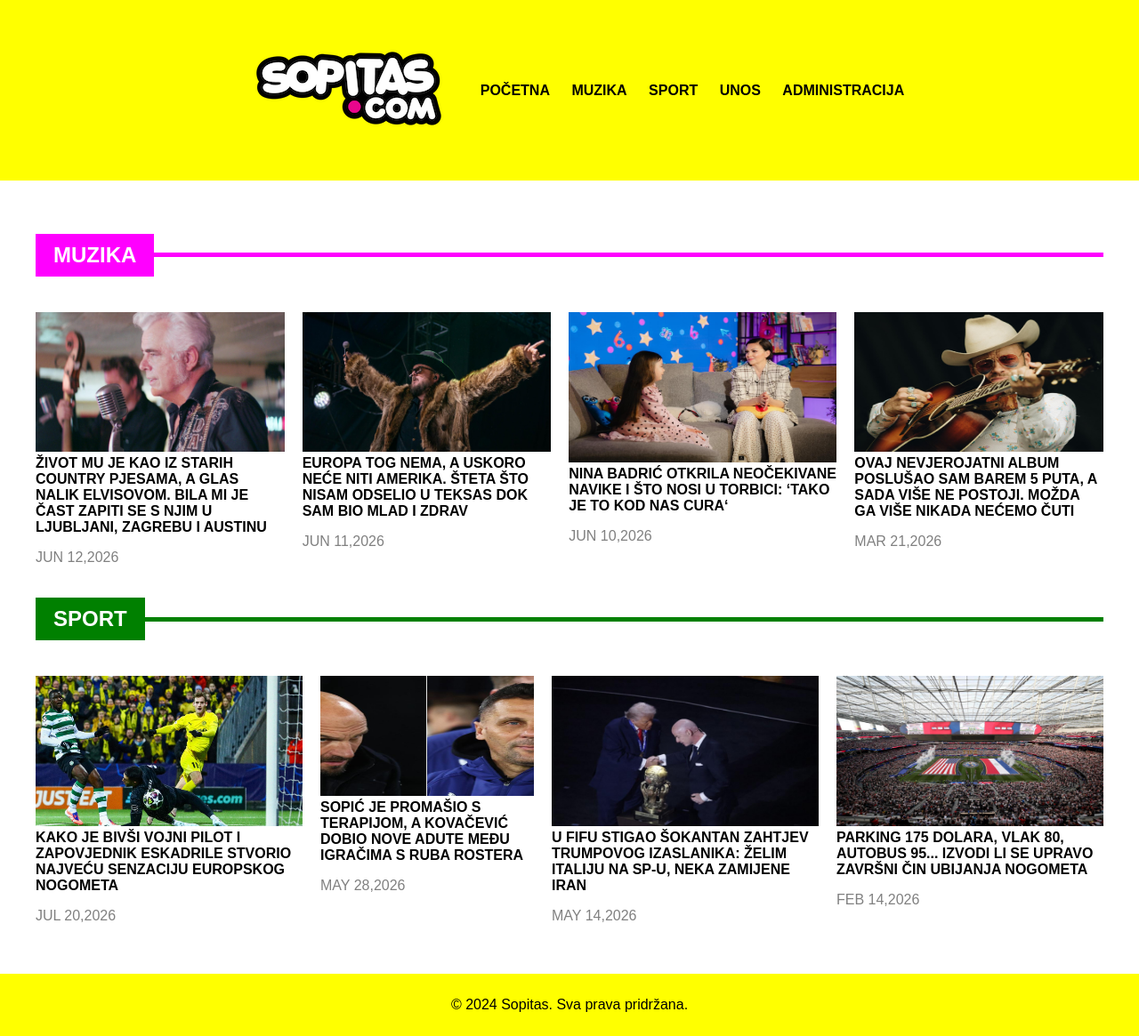
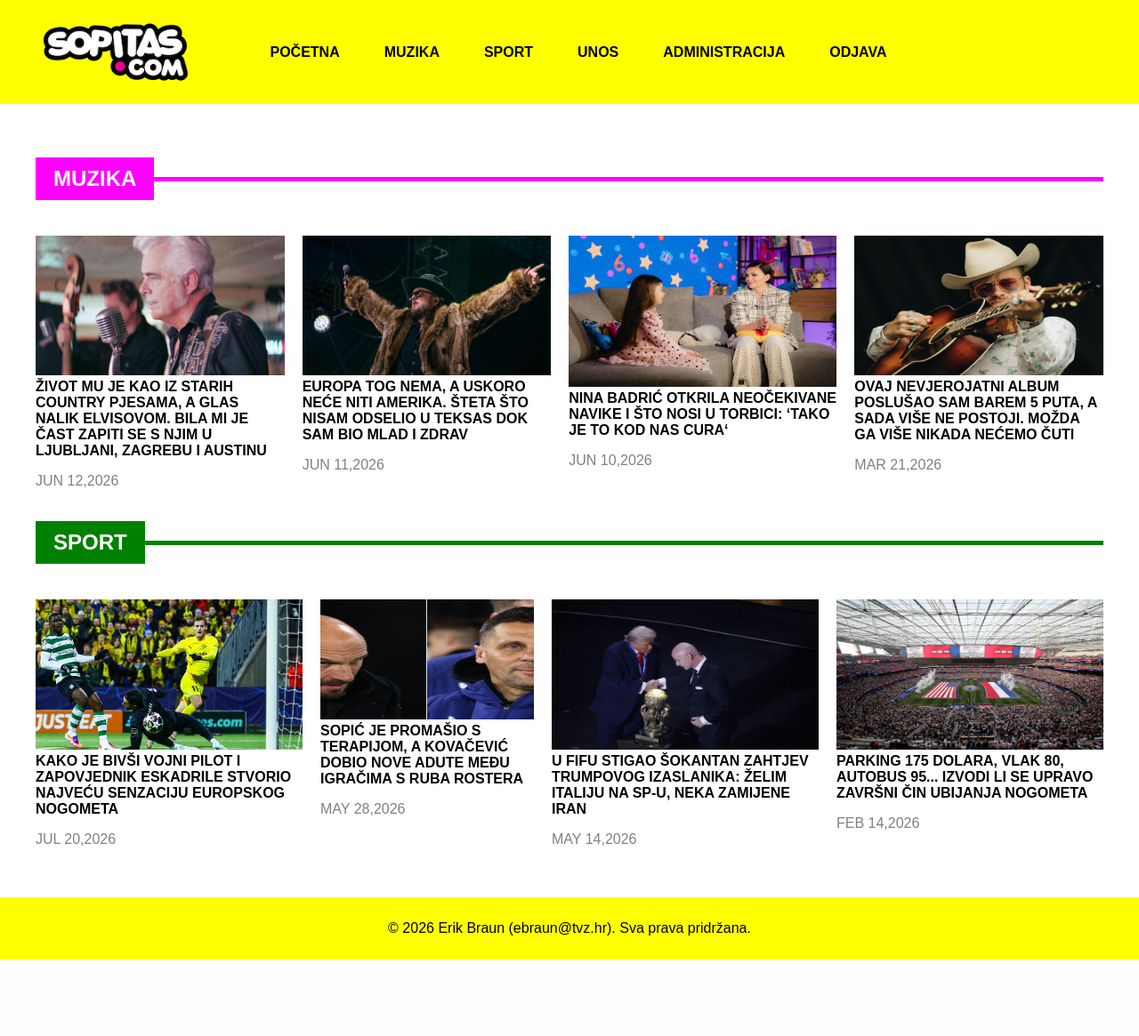
Before and after one commit to erikthegamer1242/PWA-Projektni, a PHP site: page /index.php in a window 1280 px wide. Shown: the whole page at 89% size. After the commit the page ends 1079 px from the top, so only its background shows below. Run offline with PHP 8.4, Linux system fonts and the light colour scheme; the visitor is signed in with stand-in values (Sample User, id 1); data comes from the database, SQL or seed files in the repository.

Commit message:
Fixing minor things.

```diff
--- a/footer.php
+++ b/footer.php
@@ -2,7 +2,7 @@
 
 print '</main>
 <footer class="footer">
-    <p>&copy; 2024 Sopitas. Sva prava pridržana.</p>
+    <p>&copy; 2026 Erik Braun (ebraun@tvz.hr). Sva prava pridržana.</p>
 </footer>
 </body>
 </html>';
--- a/header.php
+++ b/header.php
@@ -1,5 +1,6 @@
 <?php
 require_once("env.php");
+session_start();
 echo '<!DOCTYPE html>
 <html lang="en">
 <head>
@@ -18,8 +19,11 @@ echo '<!DOCTYPE html>
             <a href="kategorija.php?category=Muzika">Muzika</a>
             <a href="kategorija.php?category=Sport">Sport</a>
             <a href="unos.php">Unos</a>
-            <a href="administrator.php">Administracija</a>
-        </nav>
+            <a href="administrator.php">Administracija</a>';
+            if (isset($_SESSION['username'])) {
+                echo '<a href="logout.php">Odjava</a>';
+            }
+echo    '</nav>
     </header>
     <main>';
 
--- /dev/null
+++ b/logout.php
@@ -0,0 +1,6 @@
+<?php
+
+session_start();
+session_unset();
+session_destroy();
+header('Location: login.php');
--- a/style.css
+++ b/style.css
@@ -5,6 +5,15 @@ body {
     min-height: 100vh;
     display: flex;
     flex-direction: column;
+}
+
+.header {
+    display: flex;
+    align-items: center;
+    justify-content: center;
+    gap: 20px;
+    padding: 20px 20px;
+    background-color: yellow;
 }
 
 .header a {
@@ -15,19 +24,32 @@ body {
     font-weight: bold;
 }
 
-.header .logo-link {
-    align-items: flex-start;
-    justify-self: flex-start;
-    align-self: flex-start;
+.logo-link {
+    flex: 0 0 auto;
 }
 
-.header {
-    padding: 50px 20px;
-    background-color: yellow;
+.header::after {
+    content: "";
+    flex: 0 0 200px;
+}
+
+.logo {
+    max-width: 200px;
+    height: auto;
+    display: block;
+}
+
+nav {
+    flex: 1 1 auto;
+    min-width: 0;
+
     display: flex;
     justify-content: center;
     align-items: center;
+    flex-wrap: wrap;
+    gap: 30px;
 }
+
 
 main {
     margin: 20px auto;
@@ -112,7 +134,8 @@ main {
 }
 
 form {
-    max-width: 400px;
+    min-width: 450px;
+    max-width: 800px;
     background-color: #f4f4f4;
     padding: 10px 20px 40px 20px;
     margin: 20px auto;
@@ -125,7 +148,9 @@ form label {
     margin-bottom: -10px;
 }
 
-form input[type="text"], form input[type="password"], form textarea {
+form input[type="text"],
+form input[type="password"],
+form textarea {
     width: 100%;
     box-sizing: border-box;
     padding: 10px;
```
